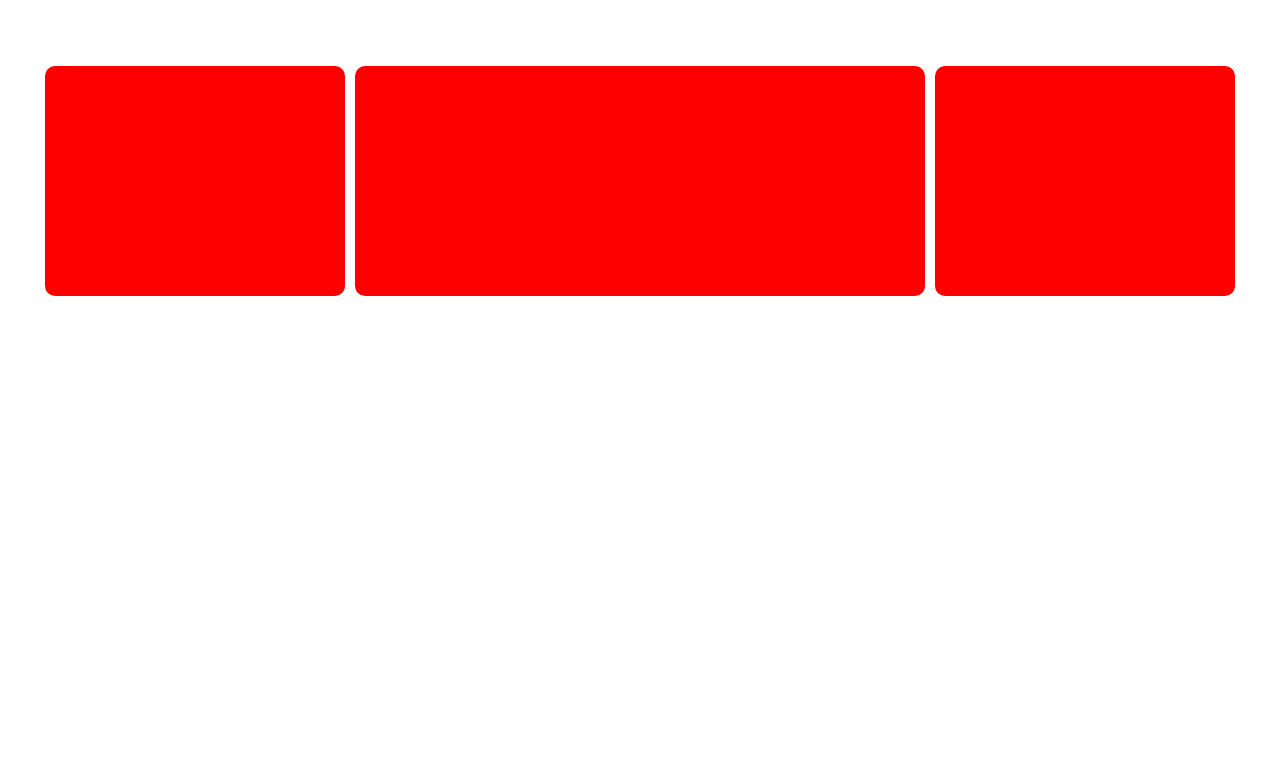
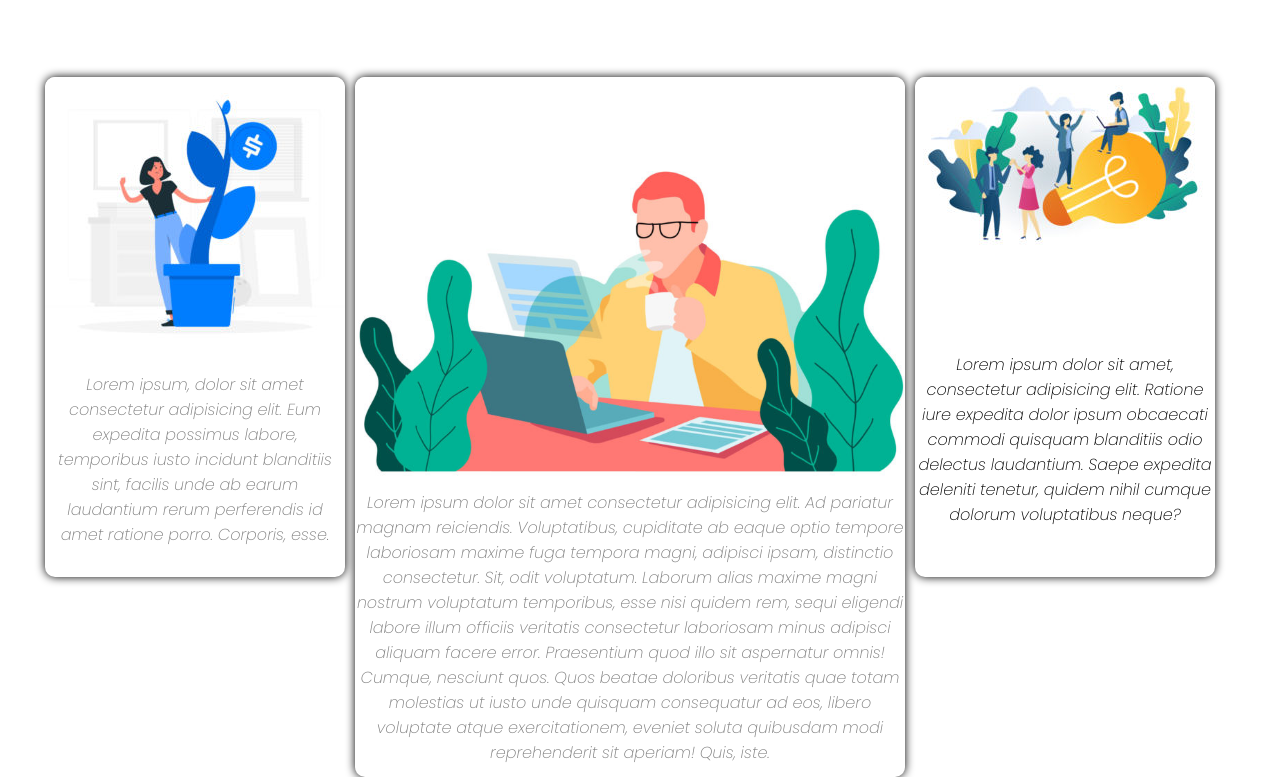
Before and after one commit to EngeneerProgram/htmlcss-wp, a plain HTML site: page index.html in a window 1280 px wide. Shown: the part 753-1530 px from the top of the page. Before the commit the page ends 1054 px from the top, so only its background shows below. Drawn offline with Linux system fonts and the light colour scheme.

Commit message:
Aggiornamento sezione info e content

```diff
--- a/css/style.css
+++ b/css/style.css
@@ -82,26 +82,64 @@
     display: table;
     clear: both;
 }
+.info1, .info2, .info3{
 
-.info_1, .info_3{
-    width: 300px;
-    height: 230px;
-}
-.info_2{
-    width: 570px;
-    height: 230px;
-}
-.info_1, .info_2, .info_3{
-    margin:5px;
     float:left;
-    background-color: red;
+    display:inline-block;
+    text-align: center;
+    margin:0 5px;
     border-radius: 10px;
+    box-shadow: 0 0 10px black;
 }
 
-.info_1{
+.info1{
+    position:relative;
+    width: 300px;
+    height: 500px;
+    background-repeat: no-repeat;
+    background-image: url(../img/img-1.jpg);
+}
+
+.info1 >p{
+    position:absolute;
+    bottom:30px;
+    left:0;
+    color:grey;
+}
+.info2 > p{
+    position:absolute;
+    bottom:12px;
+    left:0;
+    color:grey;
+}
+
+.info2{
+    position:relative;
+    width: 550px;
+    height: 700px;
+    background-image: url(../img/banner-2.jpg);
+    background-position: top;
+    background-repeat: no-repeat;
+    background-size: 129%;
+}
+
+.info3{
+    position:relative;
+    background-repeat: no-repeat;
+    width: 300px;
+    height: 500px;
+    background-image: url(../img/img-3.jpg);
+
+
 
 }
 
-.info_3{
+.info3 > p{
+    position:absolute;
+    bottom:50px;
+    left:0;
+}
 
+.info{
+    margin-top: 5rem;
 }
--- a/index.html
+++ b/index.html
@@ -39,10 +39,18 @@
             <h1>Leadertship</h1>
             <h5>Fertenum urna a libero tempus</h5>
 
-            <div class="sezione clearfix">
-                <div class="info_1"></div>
-                <div class="info_2"></div>
-                <div class="info_3"></div>
+            <div class="info">
+                <div class="info1">
+                    <p>Lorem ipsum, dolor sit amet consectetur adipisicing elit. Eum expedita possimus labore, temporibus iusto incidunt blanditiis sint, facilis unde ab earum laudantium rerum perferendis id amet ratione porro. Corporis, esse.</p>
+                </div>
+                <div class="info2">
+                    <p>Lorem ipsum dolor sit amet consectetur adipisicing elit. Ad pariatur magnam reiciendis. Voluptatibus, cupiditate ab eaque optio tempore laboriosam maxime fuga tempora magni, adipisci ipsam, distinctio consectetur. Sit, odit voluptatum.
+                    Laborum alias maxime magni nostrum voluptatum temporibus, esse nisi quidem rem, sequi eligendi labore illum officiis veritatis consectetur laboriosam minus adipisci aliquam facere error. Praesentium quod illo sit aspernatur omnis!
+                    Cumque, nesciunt quos. Quos beatae doloribus veritatis quae totam molestias ut iusto unde quisquam consequatur ad eos, libero voluptate atque exercitationem, eveniet soluta quibusdam modi reprehenderit sit aperiam! Quis, iste.</p>
+                </div>
+                <div class="info3">
+                    <p>Lorem ipsum dolor sit amet, consectetur adipisicing elit. Ratione iure expedita dolor ipsum obcaecati commodi quisquam blanditiis odio delectus laudantium. Saepe expedita deleniti tenetur, quidem nihil cumque dolorum voluptatibus neque?</p>
+                </div>
             </div>
        </div>
 
```
